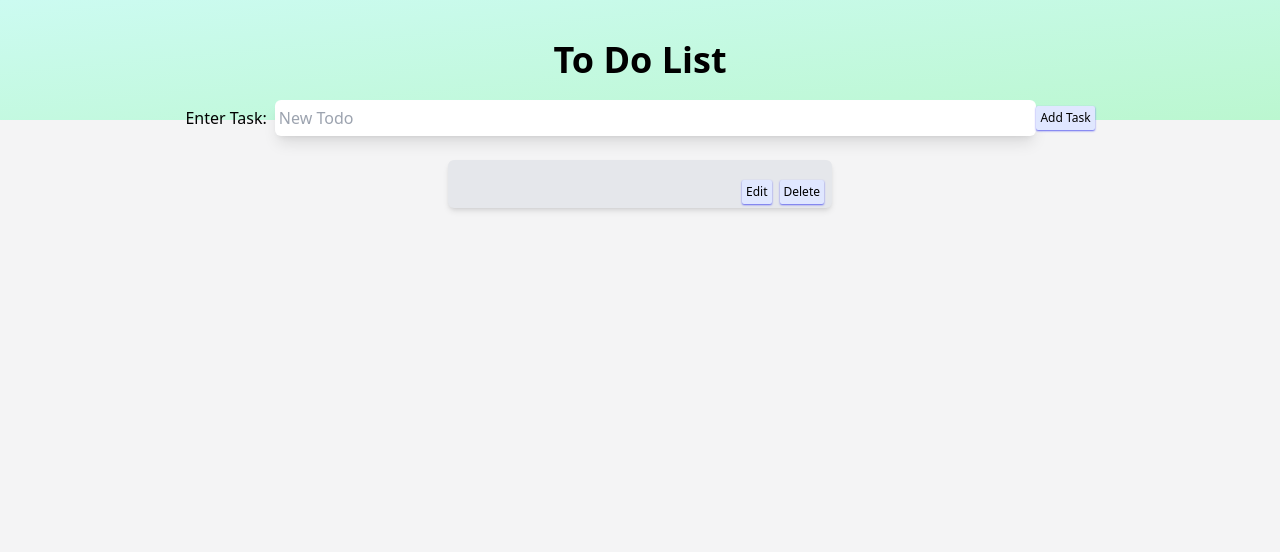
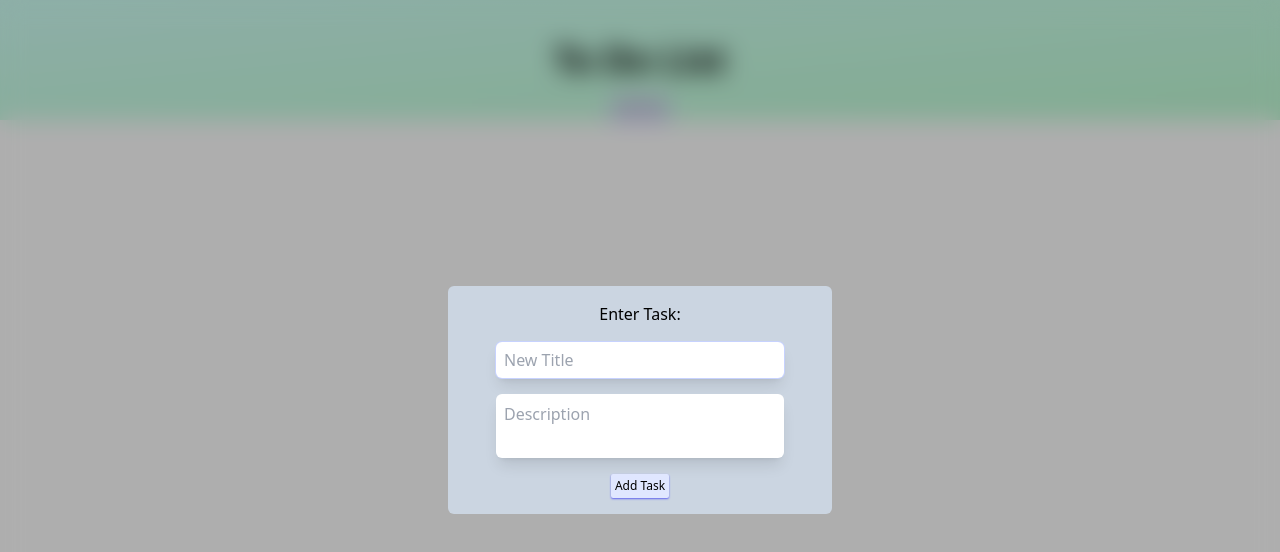
Before and after one commit to SV3N77/todolist, a React (Vite) app: page / in a window 1280 px wide. Both pictures are taken after a click on the button "Add Task". Shown: the top 552 px of the page. Built offline with nearby package versions, Linux system fonts and the light colour scheme.

Commit message:
updated enter task
-added a modal for enter task using headlessUI
-updated inputs for enter task to have title and description

```diff
--- a/index.html
+++ b/index.html
@@ -4,7 +4,7 @@
     <meta charset="UTF-8" />
     <link rel="icon" type="image/svg+xml" href="/src/favicon.svg" />
     <meta name="viewport" content="width=device-width, initial-scale=1.0" />
-    <title>Vite App</title>
+    <title>Todo App</title>
   </head>
   <body>
     <div id="root"></div>
--- a/package.json
+++ b/package.json
@@ -8,6 +8,7 @@
     "preview": "vite preview"
   },
   "dependencies": {
+    "@headlessui/react": "^1.6.5",
     "react": "^18.0.0",
     "react-dom": "^18.0.0"
   },
--- a/src/App.jsx
+++ b/src/App.jsx
@@ -1,86 +1,157 @@
-import { useState } from "react";
+import { Fragment, useState } from "react";
+import { Dialog, Transition } from "@headlessui/react";
 import "./App.css";
 
 function EnterTask({ onAddTask }) {
+  const [modalIsOpen, setModalIsOpen] = useState(false);
+
   function onSubmit(e) {
     e.preventDefault();
     const formData = new FormData(e.target);
     const data = Object.fromEntries(formData);
     const newToD0 = {
       id: new Date().getTime(),
+      title: data.title,
       task: data.text,
     };
     onAddTask(newToD0);
     e.target.reset();
+    closeModal();
+  }
+
+  function openModal() {
+    setModalIsOpen(true);
+  }
+
+  function closeModal() {
+    setModalIsOpen(false);
   }
 
   return (
     <div className="flex flex-row justify-center gap-6 -mt-6">
+      <Button onClick={openModal}>Add Task</Button>
+      <Modal modalIsOpen={modalIsOpen} closeModal={closeModal}>
         <form
-        className="flex w-3/4 p-1 justify-center items-center"
+          className="flex flex-col gap-4 justify-center items-center"
           onSubmit={onSubmit}
         >
-        <label className="" htmlFor="text">
-          Enter Task:
-        </label>
+          <Dialog.Title>Enter Task:</Dialog.Title>
           <input
+            id="title"
+            name="title"
+            type="text"
+            placeholder="New Title"
+            className="px-2 w-full h-9 border-solid border-indigo-200 border-1 shadow-lg ease-linear duration-100 focus:outline-none focus:ring-1 focus:ring-indigo-200 focus:border-transparent rounded-md"
+          />
+          <textarea
             id="text"
             name="text"
-          type="text"
-          placeholder="New Todo"
-          className="px-1 ml-2 w-4/5 h-9 border-solid border-indigo-200 border-1 shadow-lg ease-linear duration-100 focus:outline-none focus:ring-1 focus:ring-indigo-200 focus:border-transparent rounded-md"
+            placeholder="Description"
+            className="resize-none p-2 w-full h-full border-solid border-1 shadow-lg ease-linear duration-100 focus:outline-none focus:ring-1 focus:ring-indigo-200 focus:border-transparent rounded-md"
           />
           <Button type="submit">Add Task</Button>
         </form>
+      </Modal>
     </div>
   );
 }
 
-function TaskList({
-  todolist,
-  onDeleteTask,
-  onEditTask,
-  currentToDo,
-  onEditTaskDone,
-}) {
+function Modal({ children, modalIsOpen, closeModal }) {
+  return (
+    <Transition appear show={modalIsOpen} as={Fragment}>
+      <Dialog onClose={closeModal} className="relative z-10">
+        {/* Backdrop */}
+        <Transition.Child
+          as={Fragment}
+          enter="ease-out duration-300"
+          enterFrom="opacity-0"
+          enterTo="opacity-100"
+          leave="ease-in duration-200"
+          leaveFrom="opacity-100"
+          leaveTo="opacity-0"
+        >
+          <div
+            className="fixed inset-0 bg-black/30 backdrop-blur-md"
+            aria-hidden="true"
+          />
+        </Transition.Child>
+
+        {/* Full-screen container to center the panel */}
+        <div className="fixed inset-0 flex items-center justify-center p-4">
+          <Transition.Child
+            as={Fragment}
+            enter="ease-out duration-300"
+            enterFrom="opacity-0 translate-y-8"
+            enterTo="opacity-100 translate-y-0"
+            leave="ease-in duration-200"
+            leaveFrom="opacity-100 scale-100"
+            leaveTo="opacity-0 scale-95"
+          >
+            <Dialog.Panel className="py-4 px-12 w-full max-w-sm bg-slate-300 rounded-md">
+              {children}
+            </Dialog.Panel>
+          </Transition.Child>
+        </div>
+      </Dialog>
+    </Transition>
+  );
+}
+
+function TaskList({ todolist, onDeleteTask, onEditTask }) {
+  return (
+    <div className="flex flex-row flex-wrap mt-5 mx-4 gap-5">
+      {todolist.map((todo) => (
+        <div
+          key={todo.id}
+          className="flex flex-row justify-center gap-2 p-4 pb-8 w-96 relative shadow-md bg-slate-200 rounded-md "
+        >
+          <TodoItems
+            key={todo.id}
+            todo={todo}
+            onEditTask={onEditTask}
+            onDeleteTask={onDeleteTask}
+          />
+        </div>
+      ))}
+    </div>
+  );
+}
+
+function TodoItems({ todo, onDeleteTask, onEditTask }) {
+  const [isEditing, setIsEditing] = useState(false);
+
   function onSubmit(e) {
     e.preventDefault();
     const formData = new FormData(e.target);
     const data = Object.fromEntries(formData);
-    onEditTaskDone(data.text);
+    onEditTask(todo.id, data.title, data.text);
+    setIsEditing(false);
   }
 
-  return (
-    <div className="flex flex-col mt-5 gap-5">
-      {todolist.map((todo) => (
-        <div
-          key={todo.id}
-          className="flex flex-row justify-center mx-auto gap-2 p-4 pb-8 w-96 relative shadow-md bg-gray-200 rounded-md "
-        >
-          {todo.id === currentToDo ? (
-            <form
-              className="flex flex-col gap-3 w-96 items-center"
-              onSubmit={onSubmit}
-            >
+  return isEditing ? (
+    <form className="flex flex-col grow gap-3 items-center" onSubmit={onSubmit}>
       <input
+        id="title"
+        name="title"
+        defaultValue={todo.title}
+        className="px-1 mx-2 w-4/5 h-9 border-solid border-indigo-200 border-1 shadow-lg ease-linear duration-100 focus:outline-none focus:ring-1 focus:ring-indigo-200 focus:border-transparent rounded-md"
+      />
+      <textarea
         id="text"
-                type="text"
         name="text"
-                className="w-full h-10 px-2 py-1 border-solid border-1 shadow-lg ease-linear duration-100 focus:outline-none focus:ring-1 focus:ring-indigo-200 focus:border-transparent rounded-md"
+        defaultValue={todo.task}
+        className="resize-none p-2 w-full h-full border-solid border-1 shadow-lg ease-linear duration-100 focus:outline-none focus:ring-1 focus:ring-indigo-200 focus:border-transparent rounded-md"
       />
-              <Button onClick={onsubmit}>Save</Button>
+      <Button type="submit">Save</Button>
     </form>
   ) : (
-            <div className="text-sm">
-              {todo.task}
+    <div className="flex flex-col gap-3 w-full">
+      <div className="text-lg bg-slate-300 px-1 rounded-lg">{todo.title}</div>
+      <div className="text-sm px-1">{todo.task}</div>
       <div className="flex flex-row gap-2 ml-auto absolute bottom-1 right-2">
-                <Button onClick={() => onEditTask(todo.id)}>Edit</Button>
+        <Button onClick={() => setIsEditing(true)}>Edit</Button>
         <Button onClick={() => onDeleteTask(todo.id)}>Delete</Button>
       </div>
-            </div>
-          )}
-        </div>
-      ))}
     </div>
   );
 }
@@ -98,8 +169,6 @@ function Button({ onClick, children }) {
 
 function App() {
   const [todolist, setTodolist] = useState([]);
-  const [currentToDo, setCurrentToDo] = useState(null);
-  const [isEditing, setIsEditing] = useState(false);
 
   function onAddTask(id) {
     setTodolist([...todolist, id]);
@@ -109,27 +178,20 @@ function App() {
     setTodolist(todolist.filter((t) => t.id !== id));
   }
 
-  function onEditTask(id) {
-    setIsEditing(true);
-    setCurrentToDo(id);
-  }
-
-  function onEditTaskDone(text) {
+  function onEditTask(id, title, text) {
     setTodolist(
       todolist.map((todo) => {
-        if (todo.id === currentToDo) {
+        if (todo.id === id) {
+          todo.title = title;
           todo.task = text;
         }
         return todo;
       })
     );
-
-    setCurrentToDo(null);
-    setIsEditing(false);
   }
 
   return (
-    <div className="mx-auto my-0 min-h-screen bg-zinc-100">
+    <div className="mx-auto my-0 min-h-screen bg-zinc-50">
       <header className="text-4xl text-center font-bold py-10 bg-gradient-to-br from-teal-100 to-green-200 ">
         To Do List
       </header>
@@ -139,8 +201,6 @@ function App() {
           todolist={todolist}
           onDeleteTask={onDeleteTask}
           onEditTask={onEditTask}
-          currentToDo={currentToDo}
-          onEditTaskDone={onEditTaskDone}
         />
       </main>
     </div>
```
Also changed, not shown: src/main.jsx (+6 -6 lines), 1 other file (tests, documents, lock files or other folders). Lines whose indentation alone changed are shown as unchanged.
